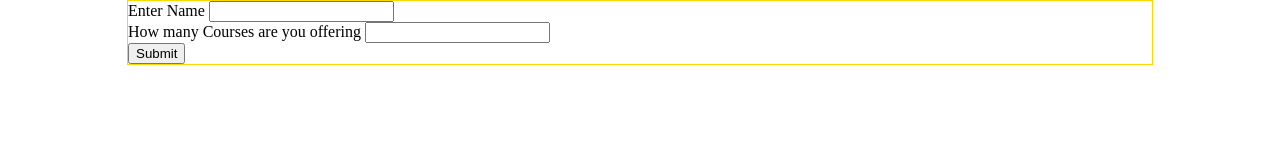
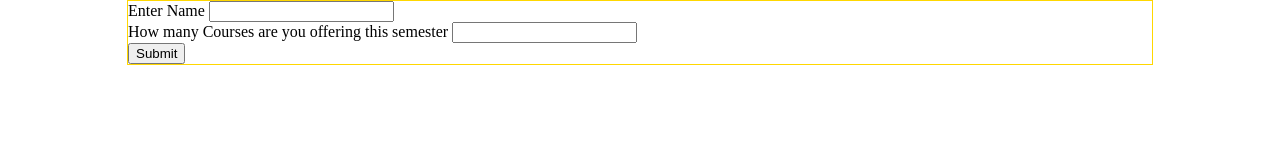
Before and after one commit to Explorarthecreator/CGPA_calculator, a plain HTML site: page index.html in a window 1280 px wide. Drawn offline with Linux system fonts and the light colour scheme.

Commit message:
Test Edit

```diff
--- a/index.html
+++ b/index.html
@@ -15,7 +15,7 @@
         </Label>
         <input type="text" name="" id="Name" required><br>
         <label for="">
-            How many Courses are you offering
+            How many Courses are you offering this semester
         </label>
         <input type="number" name="" id="courseNum"><br>
         <button>
```
